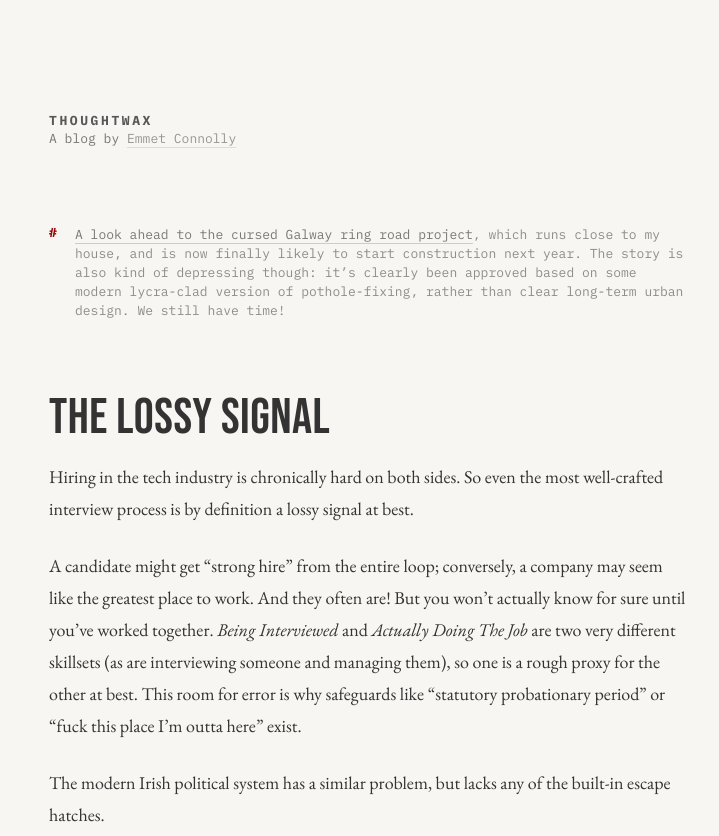
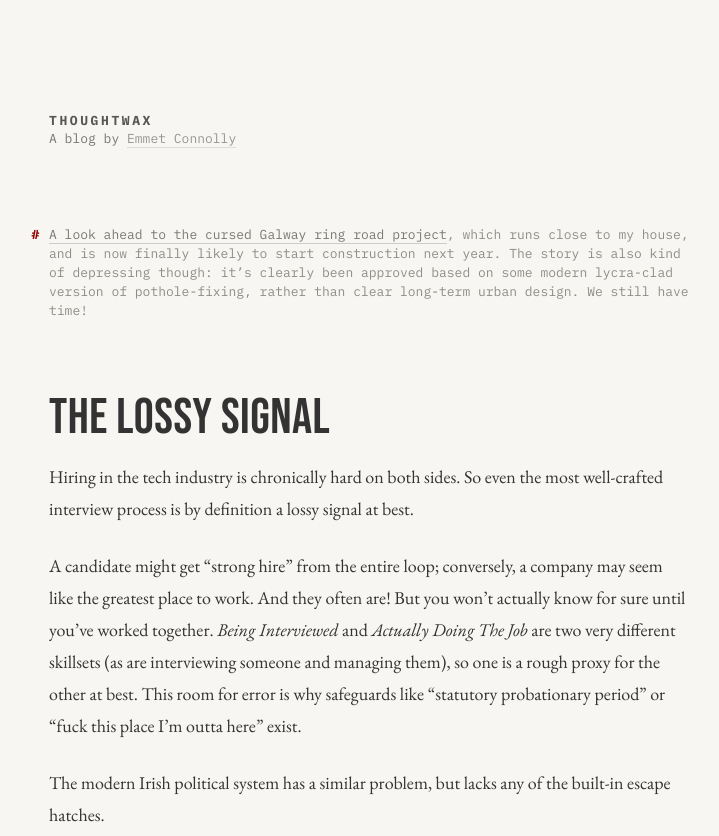
Before and after one commit to thoughtwax/thoughtwax.github.io, a Jekyll site: the page built from index.html, in a window 1280 px wide. Shown: the top 836 px of the page, without its empty margins (271-990 px from the left). Built offline with Jekyll 4.4.1, drawn with Linux system fonts in a browser that asks for light colours; grey boxes are pictures that could not be loaded.

Commit message:
Line note text up with post text and hang the # in the left margin
Co-Authored-By: Claude Opus 5.5 <noreply@anthropic.com>
Claude-Session: https://claude.ai/code/session_019h8dkiV5USQf1vKpopDLy7

```diff
--- a/css/main.css
+++ b/css/main.css
@@ -92,3 +92,7 @@ p.meta + .note { margin-top: -28px; }
 
 /* Notes page */
 p.meta-intro { font: 13px/16px 'IBM Plex Mono', 'Courier New', monospace; color: #575757; opacity: 0.6; margin-bottom: 48px; }
+
+/* Notes: text lines up with post text; the # hangs out in the left margin */
+.note { padding-left: 0; }
+.note a.hash { left: auto; right: 100%; margin-right: 0.75em; font: bold 13px/19px "IBM Plex Mono", "Courier New", monospace; }
```
